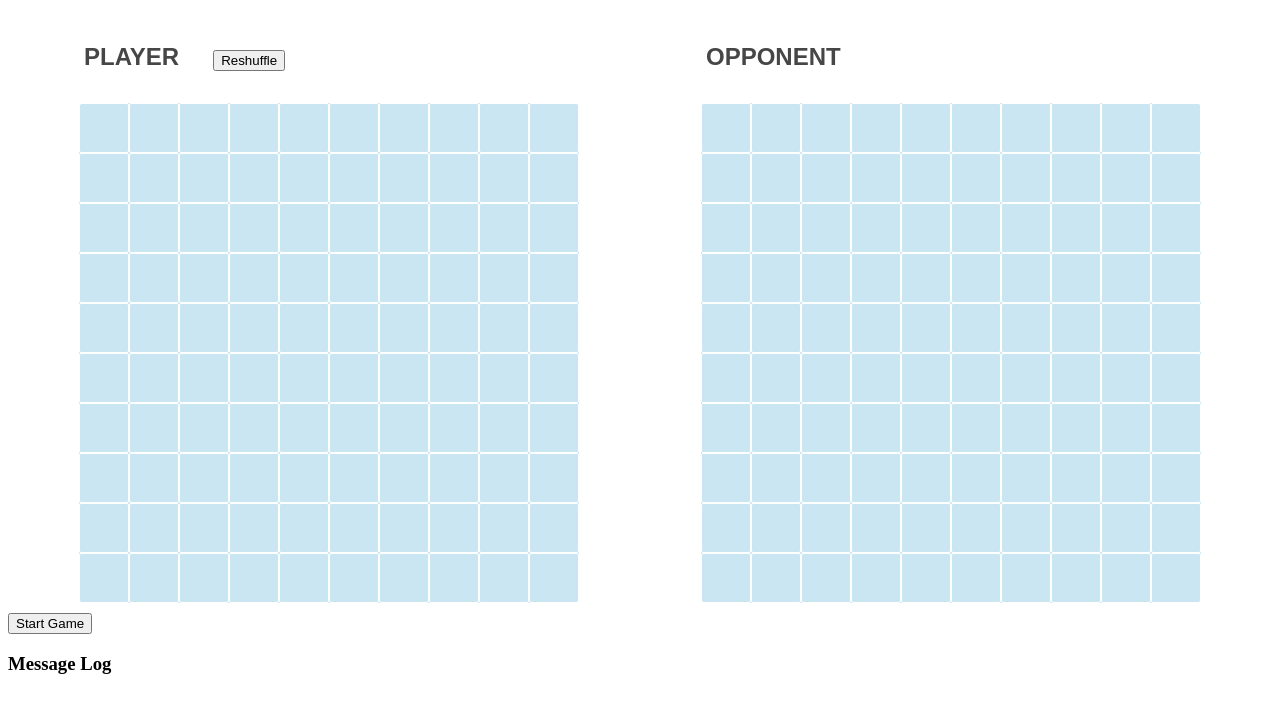
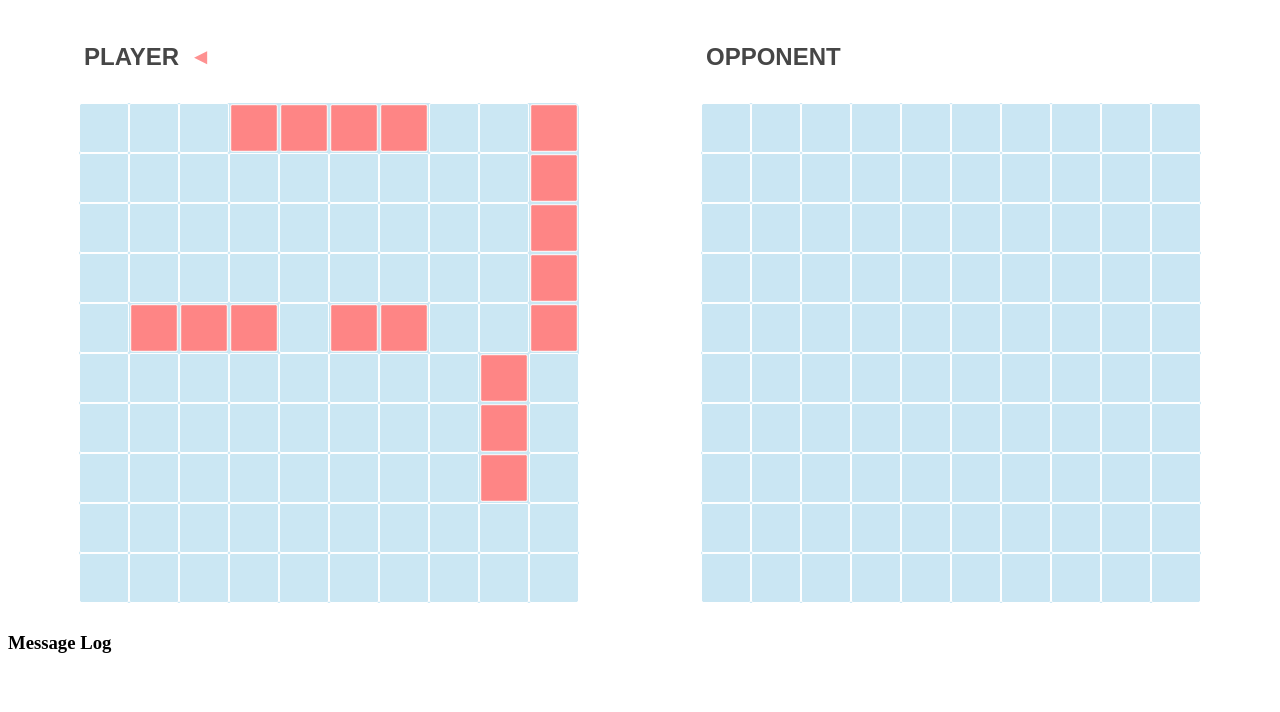
Before and after one commit to jlabedzki/battleship, a website: page index.html in a window 1280 px wide. Both pictures are taken after a click on the button "Start Game". Drawn offline with nearby package versions, Linux system fonts and the light colour scheme.

Commit message:
Refactor many files. Remove redundant code.

```diff
--- a/index.html
+++ b/index.html
@@ -17,19 +17,19 @@
       <h2 class='title'>PLAYER
         <div id='playerTurn' class='turnIndicator'></div>
       </h2>
-      <button id='reshuffle' class='button'>Reshuffle</button>
       <div class='grid userGrid'>
       </div>
     </div>
-    <div class='computerContainer'>
+    <div class='opponentContainer'>
       <h2 class='title'>OPPONENT
         <div id='opponentTurn' class='turnIndicator'></div>
       </h2>
-      <div class='grid computerGrid'></div>
+      <div class='grid opponentGrid'></div>
     </div>
   </div>
 
   <div class='buttonHolder'>
+    <button id='reshuffle' class='button'>Reshuffle</button>
     <button id='start' class='button'>Start Game</button>
   </div>
 
@@ -44,8 +44,7 @@
   <script src="src/ships.js"></script>
   <script src="src/constants.js"></script>
   <script src="src/generateBoard.js"></script>
-  <script src="src/randomizeComputerShips.js"></script>
-  <script src="src/randomizePlayerShips.js"></script>
+  <script src="src/randomizeShips.js"></script>
   <script src="src/clearBoard.js"></script>
   <script src="src/startGame.js"></script>
   <script src="./main.js"></script>
--- a/main.css
+++ b/main.css
@@ -76,11 +76,11 @@ h2 {
   opacity: 90%;
 }
 
-.computerContainer {
+.opponentContainer {
   margin: auto;
 }
 
-.computerGrid {
+.opponentGrid {
   width: 500px;
   height: 500px;
   margin: auto;
@@ -114,7 +114,7 @@ h2 {
   color: rgb(23, 65, 90);
 }
 
-.computerGrid div:hover {
+.opponentGrid div:hover {
   background-color: rgb(119, 190, 223);
   line-height: -40px;
   cursor: pointer;
@@ -212,23 +212,23 @@ h2 {
   }
 }
 
-.computerDestroyer {
+.opponentDestroyer {
   opacity: 0%;
 }
 
-.computerSubmarine {
+.opponentSubmarine {
   opacity: 0%;
 }
 
-.computerCruiser {
+.opponentCruiser {
   opacity: 0%;
 }
 
-.computerBattleship {
+.opponentBattleship {
   opacity: 0%;
 }
 
-.computerCarrier {
+.opponentCarrier {
   opacity: 0%;
 }
 
--- a/main.js
+++ b/main.js
@@ -1,6 +1,6 @@
 $(document).ready(() => {
   generateBoard(userGrid, userSquares, 100);
-  generateBoard(computerGrid, computerSquares, 100);
+  generateBoard(opponentGrid, opponentSquares, 100);
 
   randomizeShips(destroyer, userSquares);
   randomizeShips(submarine, userSquares);
@@ -8,11 +8,11 @@ $(document).ready(() => {
   randomizeShips(battleship, userSquares);
   randomizeShips(carrier, userSquares);
 
-  randomizeShips(computerDestroyer, computerSquares);
-  randomizeShips(computerSubmarine, computerSquares);
-  randomizeShips(computerCruiser, computerSquares);
-  randomizeShips(computerBattleship, computerSquares);
-  randomizeShips(computerCarrier, computerSquares);
+  randomizeShips(opponentDestroyer, opponentSquares);
+  randomizeShips(opponentSubmarine, opponentSquares);
+  randomizeShips(opponentCruiser, opponentSquares);
+  randomizeShips(opponentBattleship, opponentSquares);
+  randomizeShips(opponentCarrier, opponentSquares);
 
   $('#reshuffle').click(function () {
     const btn = $(this);
@@ -33,7 +33,7 @@ $(document).ready(() => {
   });
 
   $(start).click(() => {
-    $('.button').prop('disabled', true);
     startGame();
+    $('.button').hide();
   });
 });
--- a/src/constants.js
+++ b/src/constants.js
@@ -1,12 +1,10 @@
 const userGrid = $('.userGrid');
-const computerGrid = $('.computerGrid');
-const shipGrid = $('.shipGrid');
-const ships = document.querySelectorAll('.ship');
+const opponentGrid = $('.opponentGrid');
 const start = $('#start');
 const turn = $('#whoseTurn');
 const messageLog = $('#messageLog');
 const userSquares = [];
-const computerSquares = [];
+const opponentSquares = [];
 const square = $('.square');
 const playerTurn = ('#playerTurn');
 const opponentTurn = ('#opponentTurn');
--- a/src/randomizeShips.js
+++ b/src/randomizeShips.js
@@ -1,4 +1,4 @@
-const randomizeShips = (ship, squaresArray) => {
+const randomizeShips = (ship, array) => {
   const horizontal = ship.directions[0];
   const vertical = ship.directions[1];
   const randomDirection = Math.floor(Math.random() * 2);
@@ -16,7 +16,7 @@ const randomizeShips = (ship, squaresArray) => {
   //Initialize a random starting square to place a ship based on the number of squares on the board minus the length of the ship times its direction. This equation could produce a negative number, thus the use of Math.abs()
   const randomize = Math.abs(Math.floor(Math.random() * 100 - (ship.directions[0].length * direction)));
 
-  const taken = currentDirection.some(ind => squaresArray[randomize + ind].classList.contains('taken'));
+  const taken = currentDirection.some(ind => array[randomize + ind].classList.contains('taken'));
 
   //Check to see if we're far enough away from the right edge to place our entire ship.
   const rightEdge = currentDirection.some(ind => (randomize + ind) % 10 === 9);
@@ -24,19 +24,19 @@ const randomizeShips = (ship, squaresArray) => {
   //If the ship is being placed vertically no need to check the edge placement
   if (currentDirection === vertical && !taken) {
     currentDirection.forEach(ind => {
-      squaresArray[randomize + ind].classList.add('taken', 'pulsing', ship.name);
+      array[randomize + ind].classList.add('taken', 'pulsing', ship.name);
     });
     return;
   }
 
   if (!taken && !rightEdge) {
     currentDirection.forEach(ind => {
-      squaresArray[randomize + ind].classList.add('taken', ship.name);
+      array[randomize + ind].classList.add('taken', ship.name);
     });
     return;
   }
 
   //If the square we want to start on is taken or if we're too close to the right edge for a horizontal placement, then we run the function again.
-  randomizeShips(ship, squaresArray);
+  randomizeShips(ship, array);
 
 };
--- a/src/ships.js
+++ b/src/ships.js
@@ -5,13 +5,11 @@ class Ship {
   }
 }
 
-//Creating a computer ship object for each type of ship to use in the randomizeComputerBoard function. Each ship has a name and two arrays. The arrays correspond to how the ship would look like on the computerGrid horizontally and vertically, respectively.
-
-const computerDestroyer = new Ship('computerDestroyer', [0, 1], [0, 10]);
-const computerSubmarine = new Ship('computerSubmarine', [0, 1, 2], [0, 10, 20]);
-const computerCruiser = new Ship('computerCruiser', [0, 1, 2], [0, 10, 20]);
-const computerBattleship = new Ship('computerBattleship', [0, 1, 2, 3], [0, 10, 20, 30]);
-const computerCarrier = new Ship('computerCarrier', [0, 1, 2, 3, 4], [0, 10, 20, 30, 40]);
+const opponentDestroyer = new Ship('opponentDestroyer', [0, 1], [0, 10]);
+const opponentSubmarine = new Ship('opponentSubmarine', [0, 1, 2], [0, 10, 20]);
+const opponentCruiser = new Ship('opponentCruiser', [0, 1, 2], [0, 10, 20]);
+const opponentBattleship = new Ship('opponentBattleship', [0, 1, 2, 3], [0, 10, 20, 30]);
+const opponentCarrier = new Ship('opponentCarrier', [0, 1, 2, 3, 4], [0, 10, 20, 30, 40]);
 
 const destroyer = new Ship('destroyer', [0, 1], [0, 10]);
 const submarine = new Ship('submarine', [0, 1, 2], [0, 10, 20]);
```
